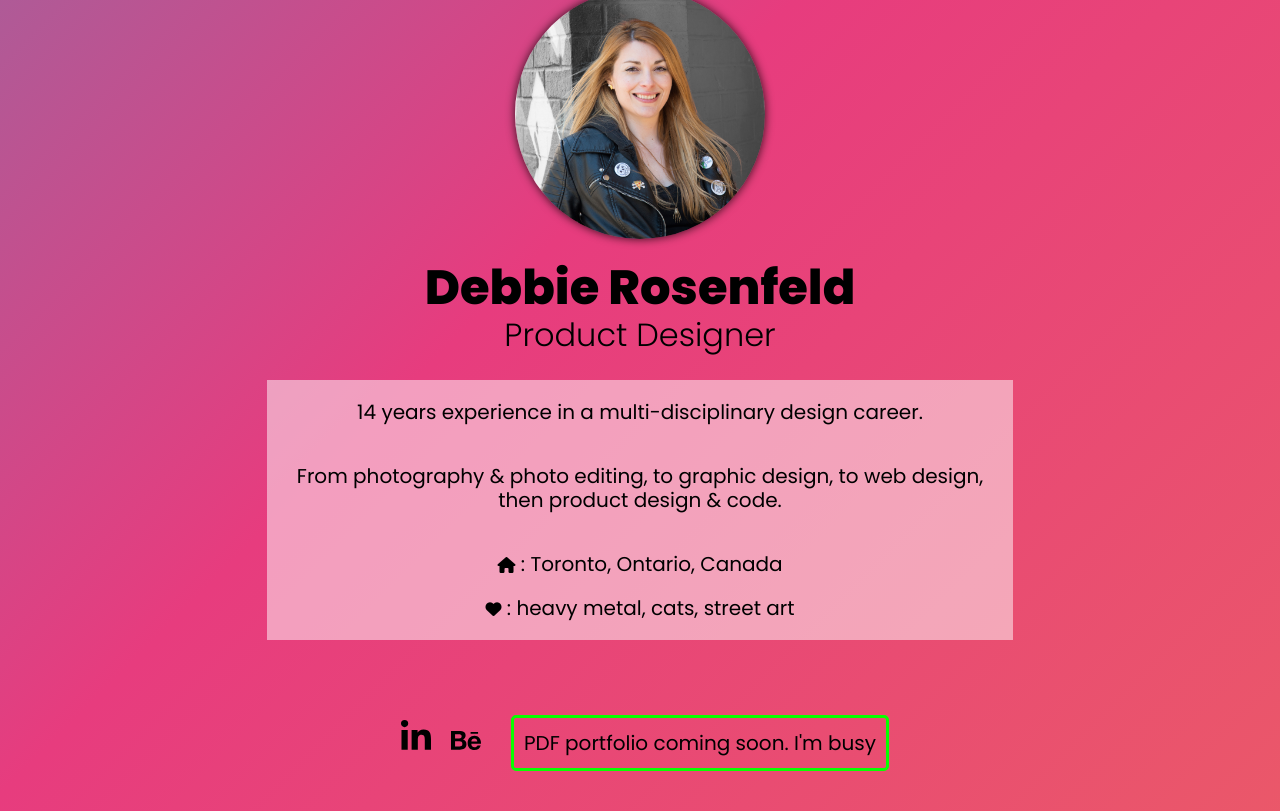
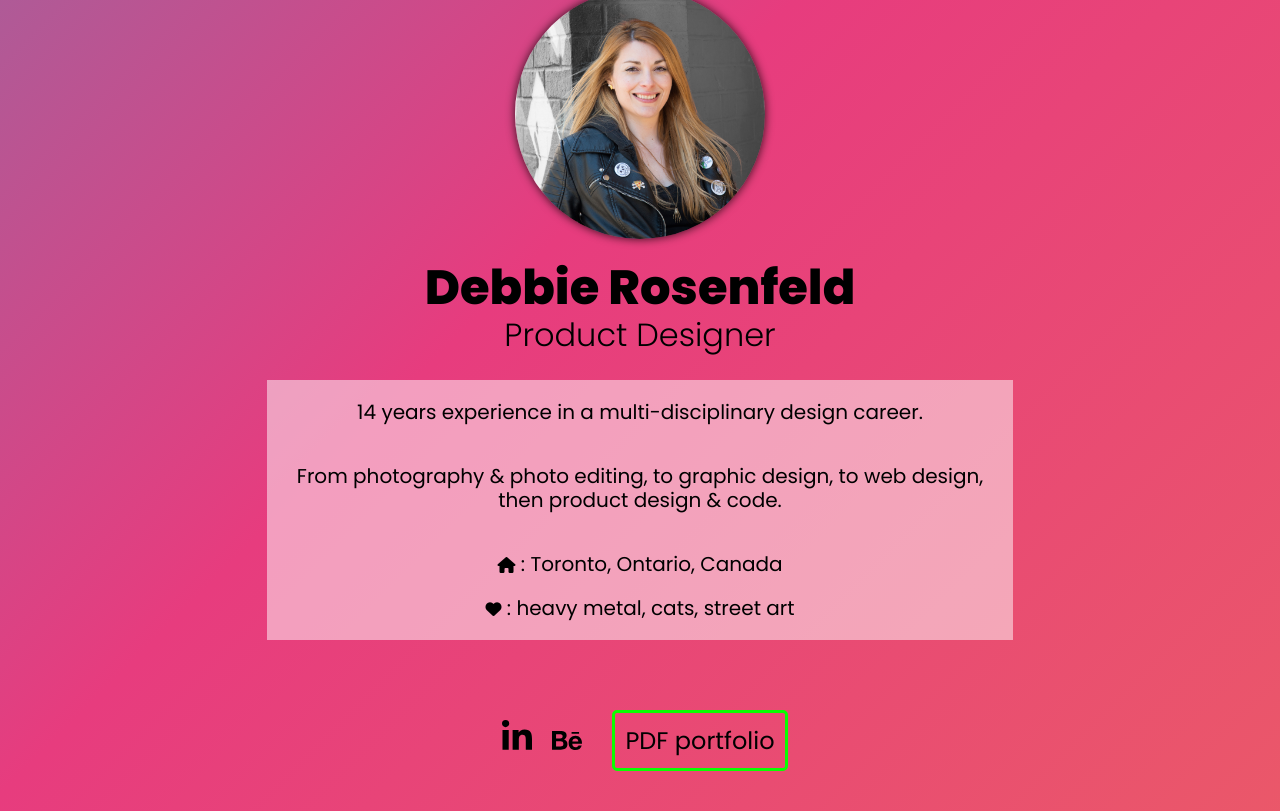
Before and after one commit to drosenfeld87/portfolio2021, a plain HTML site: page index.html in a window 1280 px wide. Drawn offline with Linux system fonts and the light colour scheme; a web font is replaced by a local one.

Commit message:
attached pdf to button

```diff
--- a/index.html
+++ b/index.html
@@ -22,7 +22,7 @@
           <div class="links">
             <a href="https://www.linkedin.com/in/debbie-rosenfeld/" target="_blank"><img src="images/linkedin-in-brands.svg" alt="linkedin logo" class="social-icons"></a>
             <a href="https://www.behance.net/debbie-rosenfeld" target="_blank"><img src="images/behance-brands.svg" alt="behance logo" class="social-icons"></a>
-            <button class="btn"><p>PDF portfolio coming soon. I'm busy</p></button>
+            <button class="btn"><a href="D-Rosenfeld-portfolio.pdf" target="_blank">PDF portfolio</a></button>
           </div>
       </div>
     </body>
--- a/styles/styles.css
+++ b/styles/styles.css
@@ -136,6 +136,8 @@ p {
   color: #000;
   padding: 10px;
   font-family: inherit;
+  text-decoration: none;
+  font-size: 1.5em;
   border-radius: 5px;
   position: relative;
   box-sizing: border-box;
@@ -144,6 +146,12 @@ p {
   margin-left: 20px;
 }
 
+a {
+  font-size: 1em;
+  text-decoration: none;
+  color: inherit;
+}
+
 .btn:hover{
   border: 3px solid #09ff00;
   color: #000;
```
